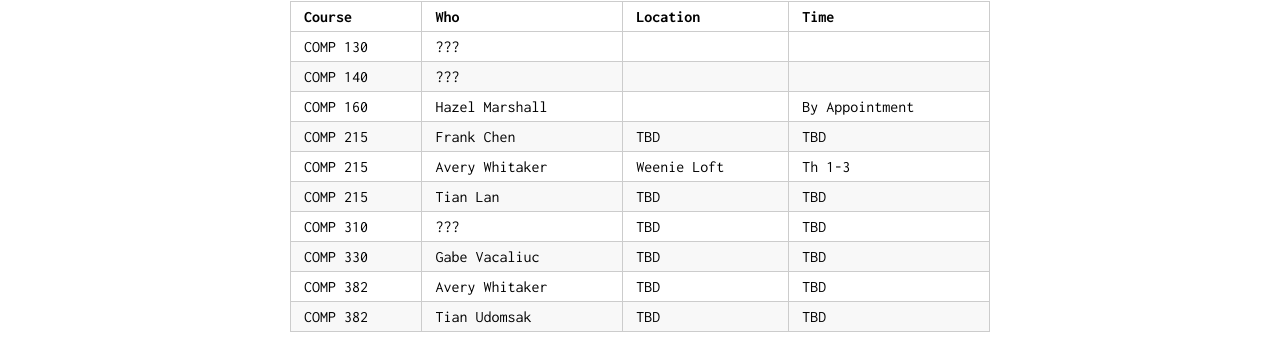
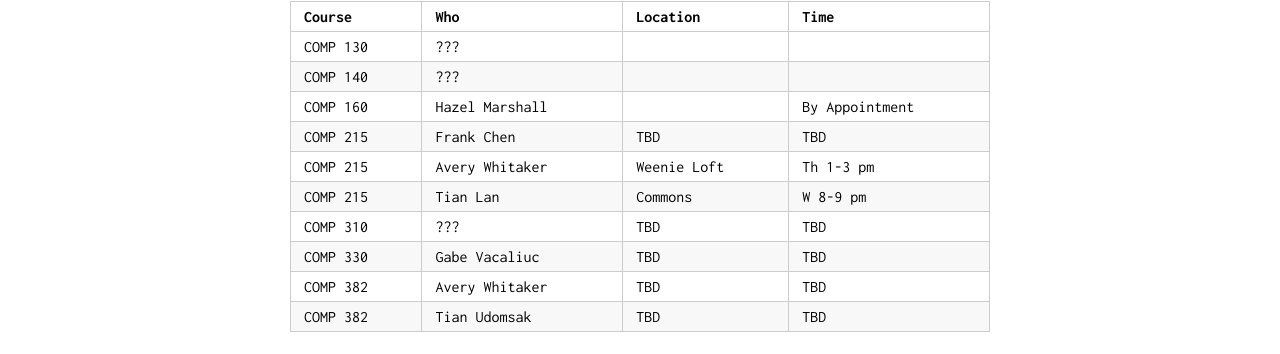
Before and after one commit to Avery-Whitaker/hanszen.tech, a Jekyll site: the page built from index.md, in a window 1280 px wide. Shown: the part 519-873 px from the top of the page. Built offline with Jekyll 4.4.1, drawn with Linux system fonts in a browser that asks for light colours; our own code applies the rules of GitHub Pages for plain Markdown files.

Commit message:
Update index.md

```diff
--- a/index.md
+++ b/index.md
@@ -24,8 +24,8 @@ COMP 130 | ???
 COMP 140 | ???
 COMP 160 | Hazel Marshall | | By Appointment
 COMP 215 | Frank Chen   | TBD | TBD
-COMP 215 | Avery Whitaker | Weenie Loft | Th 1-3
-COMP 215 | Tian Lan | TBD | TBD
+COMP 215 | Avery Whitaker | Weenie Loft | Th 1-3 pm
+COMP 215 | Tian Lan | Commons | W 8-9 pm
 COMP 310 | ??? | TBD | TBD
 COMP 330 | Gabe Vacaliuc | TBD | TBD
 COMP 382 | Avery Whitaker | TBD | TBD
```
